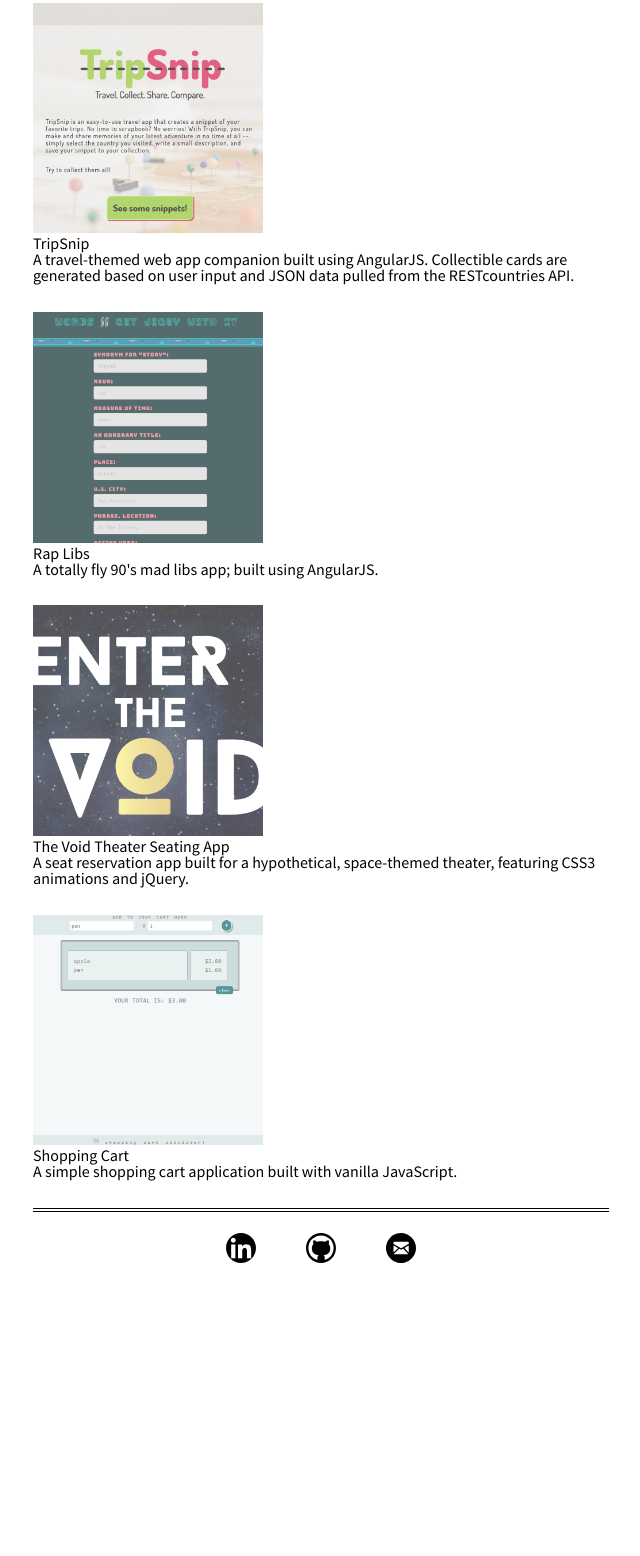
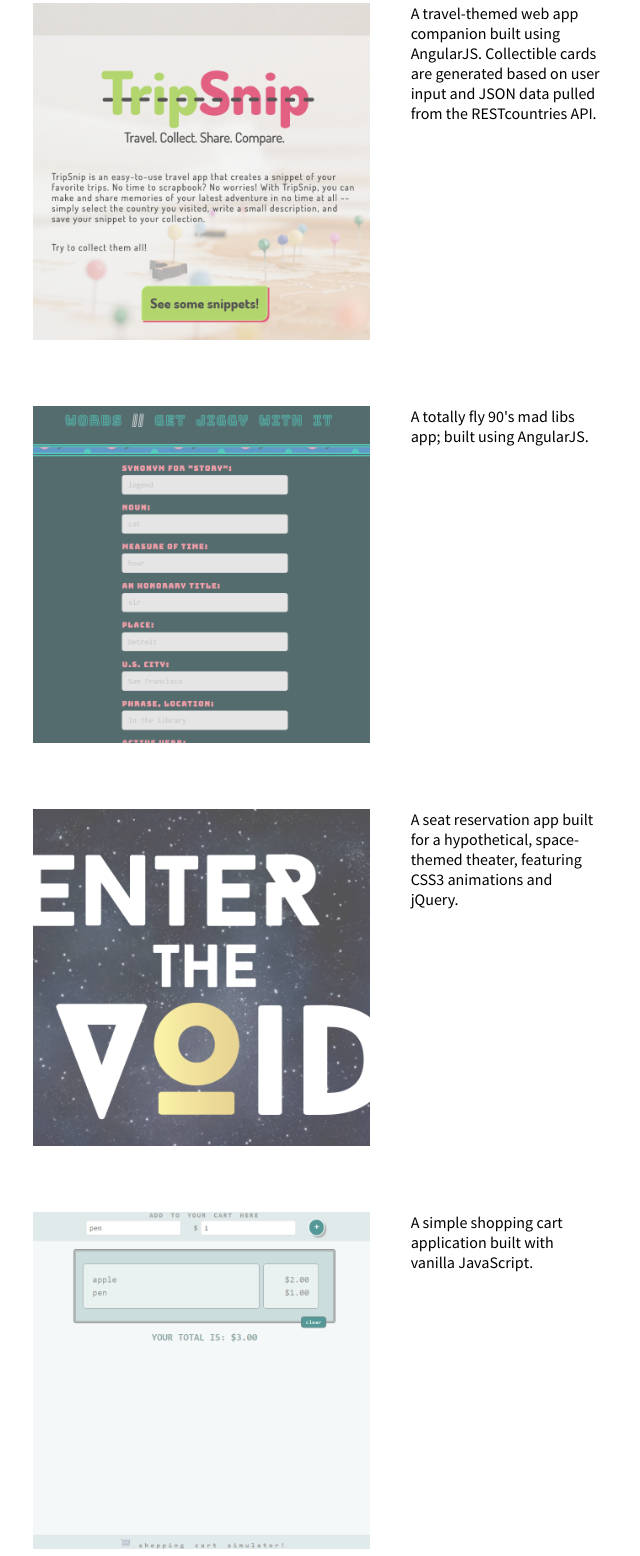
Before and after one commit to justxuit/justxuit.github.io, a plain HTML site: page index.html at #/work in a window 1280 px wide. Shown: the part 244-1800 px from the top of the page, without its empty margins (319-959 px from the left). Before the commit the page ends 1528 px from the top, so only its background shows below. Drawn offline with Linux system fonts and the light colour scheme.

Commit message:
Updated projects.html layout

```diff
--- a/css/master.css
+++ b/css/master.css
@@ -126,11 +126,26 @@
 }
 
 .project-img {
-  width: 40%;
+  width: 65%;
+  display: inline-block;
+}
+
+.project-desc {
+  vertical-align: top;
+  width: 33%;
+  display: inline-block;
+}
+
+.project-text {
+  line-height: 125%;
+}
+
+.screenshot {
+  width: 90%;
   opacity: 0.67;
 }
 
-.project-img:hover {
+.screenshot:hover {
   opacity: 1;
   transition-duration: 0.5s;
 }
--- a/index.html
+++ b/index.html
@@ -2,6 +2,7 @@
 <html ng-app="hexModule">
   <head>
     <meta charset="utf-8">
+    <meta name="viewport" content="width=device-width, initial-scale=1">
     <link rel="stylesheet" type="text/css" href="css/reset.css">
     <link type="text/css" rel="stylesheet" href="/css/master.css">
 
--- a/partials/projects.html
+++ b/partials/projects.html
@@ -25,36 +25,46 @@
     Some of my past projects, in reverse chronological order.
   </p>
 
-  <div class="project">
-    <a href="https://justxuit.github.io/tripsnip/"><img src="images/work/tripsnip.png" class="project-img"></a>
-    <h1>TripSnip</h1>
-    <p class="project-desc">
-      A travel-themed web app companion built using AngularJS. Collectible cards are generated based on user input and JSON data pulled from the RESTcountries API.
-    </p>
+  <div class="project-wrap">
+    <div class="project-img">
+      <a href="https://justxuit.github.io/tripsnip/"><img src="images/work/tripsnip.png" class="screenshot"></a>
+    </div>
+    <div class="project-desc">
+      <p class="project-text">A travel-themed web app companion built using AngularJS. Collectible cards are generated based on user input and JSON data pulled from the RESTcountries API.</p>
+    </div>
   </div>
 
-  <div class="project">
-    <a href="https://justxuit.github.io/raplibs/"><img src="images/work/raplibs.png" class="project-img"></a>
-    <h1>Rap Libs</h1>
-    <p class="project-desc">
-      A totally fly 90's mad libs app; built using AngularJS.
-    </p>
+  <br><br><br><br>
+
+  <div class="project-wrap">
+    <div class="project-img">
+      <a href="https://justxuit.github.io/raplibs/"><img src="images/work/raplibs.png" class="screenshot"></a>
+    </div>
+    <div class="project-desc">
+      <p class="project-text">A totally fly 90's mad libs app; built using AngularJS.</p>
+    </div>
   </div>
 
-  <div class="project">
-    <a href="https://justxuit.github.io/the_void/"><img src="images/work/void.png" class="project-img"></a>
-    <h1>The Void Theater Seating App</h1>
-    <p class="project-desc">
-      A seat reservation app built for a hypothetical, space-themed theater, featuring CSS3 animations and jQuery.
-    </p>
+  <br><br><br><br>
+
+  <div class="project-wrap">
+    <div class="project-img">
+      <a href="https://justxuit.github.io/the_void/"><img src="images/work/void.png" class="screenshot"></a>
+    </div>
+    <div class="project-desc">
+      <p class="project-text">A seat reservation app built for a hypothetical, space-themed theater, featuring CSS3 animations and jQuery.</p>
+    </div>
   </div>
 
-  <div class="project">
-    <a href="https://justxuit.github.io/shopping_cart/"><img src="images/work/shoppingcart.png" class="project-img"></a>
-    <h1>Shopping Cart</h1>
-    <p class="project-desc">
-      A simple shopping cart application built with vanilla JavaScript.
-    </p>
+  <br><br><br><br>
+
+  <div class="project-wrap">
+    <div class="project-img">
+      <a href="https://justxuit.github.io/shopping_cart/"><img src="images/work/shoppingcart.png" class="screenshot"></a>
+    </div>
+    <div class="project-desc">
+      <p class="project-text">A simple shopping cart application built with vanilla JavaScript.</p>
+    </div>
   </div>
 
 </section>
```
